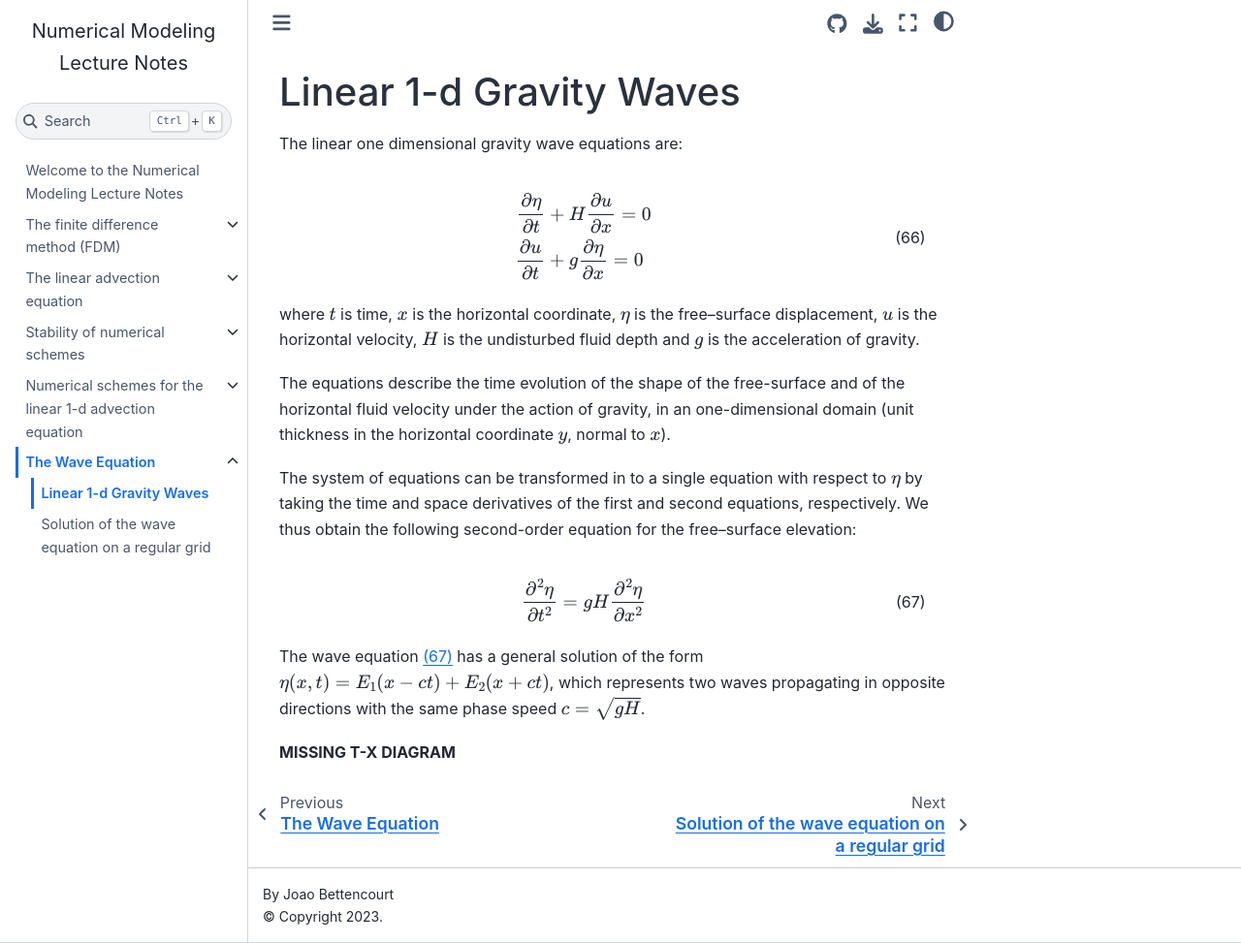
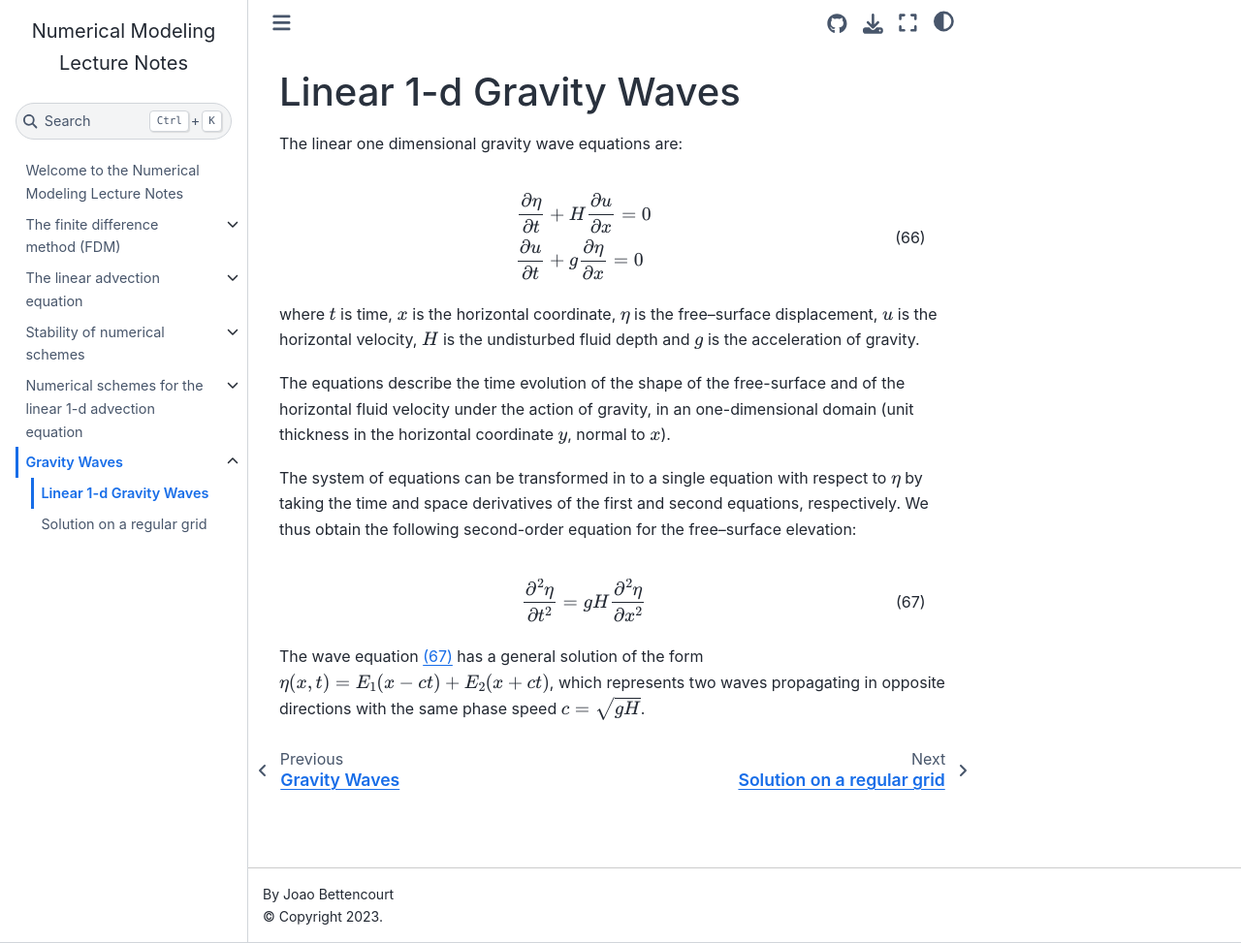
Before and after one commit to joaobuibergen/numerical-modeling-book, a Jupyter Book: the page built from TheWaveEquation/linear1dGravityWaves.md, in a window 1280 px wide and 973 px high. Shown: the whole window at 97% size. Built offline with Jupyter Book 1.0.4 settings and Sphinx 7.4.7 and the Sphinx Book theme 1.1.4, drawn with Linux system fonts in a browser that asks for light colours; pages that are not in the unit, such as notebooks, are missing from menus.

Commit message:
Update gravity waves chapter

```diff
--- a/TheWaveEquation/Introduction.md
+++ b/TheWaveEquation/Introduction.md
@@ -1,3 +1,3 @@
-# The Wave Equation
+# Gravity Waves
 
 In this section, we look at issues in the discretization and numerical solution of linear gravity waves equations.
--- a/TheWaveEquation/linear1dGravityWaves.md
+++ b/TheWaveEquation/linear1dGravityWaves.md
@@ -2,10 +2,10 @@
 
 The linear one dimensional gravity wave equations are:
 
-\begin{align}
+$$
   \frac{\partial \eta}{\partial t} &+ H\frac{\partial u}{\partial x} = 0\\
   \frac{\partial u}{\partial t} &+ g\frac{\partial \eta}{\partial x} = 0
-\end{align}
+$$ (eq:linearGravityWave)
 
 where $t$ is time, $x$ is the horizontal coordinate, $\eta$ is the free--surface displacement, $u$ is the horizontal velocity, $H$ is the undisturbed fluid depth and $g$ is the acceleration of gravity.
 
@@ -18,5 +18,3 @@ $$
 $$ (eqWave)
 
 The wave equation {eq}`eqWave` has a general solution of the form $\eta(x,t)=E_1(x-ct)+E_2(x+ct)$, which represents two waves propagating in opposite directions with the same phase speed $c=\sqrt{gH}$.
-
-**MISSING T-X DIAGRAM**
--- a/TheWaveEquation/solutionRegularGrid.md
+++ b/TheWaveEquation/solutionRegularGrid.md
@@ -1,4 +1,4 @@
-# Solution of the wave equation on a regular grid
+# Solution on a regular grid
 
 We shall look in to the solution of {eq}`eqWave` on a regular spatial grid, with spacing $\Delta x$, where the variables $\eta$ and $u$ are defined on the same locations:
 
```
Also changed, not shown: other parts of TheWaveEquation/solutionRegularGrid.md (+1 -1 lines), TheWaveEquation/solutionStaggeredGrid.md (added, +39 -0 lines).
